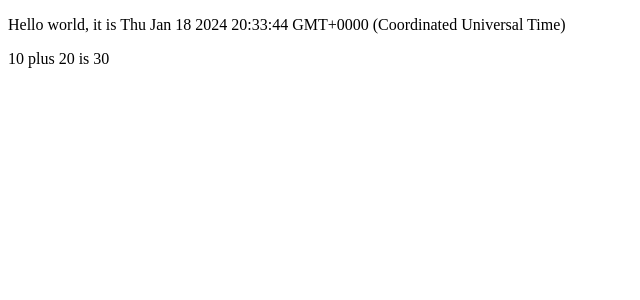
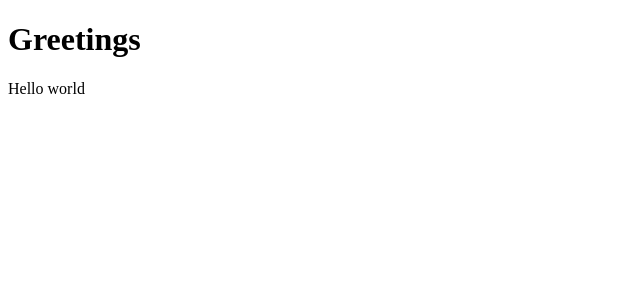
Before and after one commit to fadrian06-practices/part1, a React (Create React App) app: page / in a window 1280 px wide. Shown: the top 300 px of the page, without its empty margins (0-640 px from the left). Built offline with nearby package versions, Linux system fonts and the light colour scheme.

Commit message:
Multiple components

```diff
--- a/package.json
+++ b/package.json
@@ -27,11 +27,12 @@
     "production": [
       ">0.2%",
       "not dead",
-      "not op_mini all"
+      "not op_mini all",
+      "firefox 62"
     ],
     "development": [
       "last 1 chrome version",
-      "last 1 firefox version",
+      "firefox 62",
       "last 1 safari version"
     ]
   }
--- a/src/App.jsx
+++ b/src/App.jsx
@@ -1,16 +1,16 @@
-const App = () => {
-  const now = new Date()
-  const a = 10
-  const b = 20
-
-  console.log(now, a + b)
-
+const Hello = () => {
   return (
     <div>
-      <p>Hello world, it is {now.toString()}</p>
-      <p>
-        {a} plus {b} is {a + b}
-      </p>
+      <p>Hello world</p>
+    </div>
+  )
+}
+
+const App = () => {
+  return (
+    <div>
+      <h1>Greetings</h1>
+      <Hello />
     </div>
   )
 }
```
